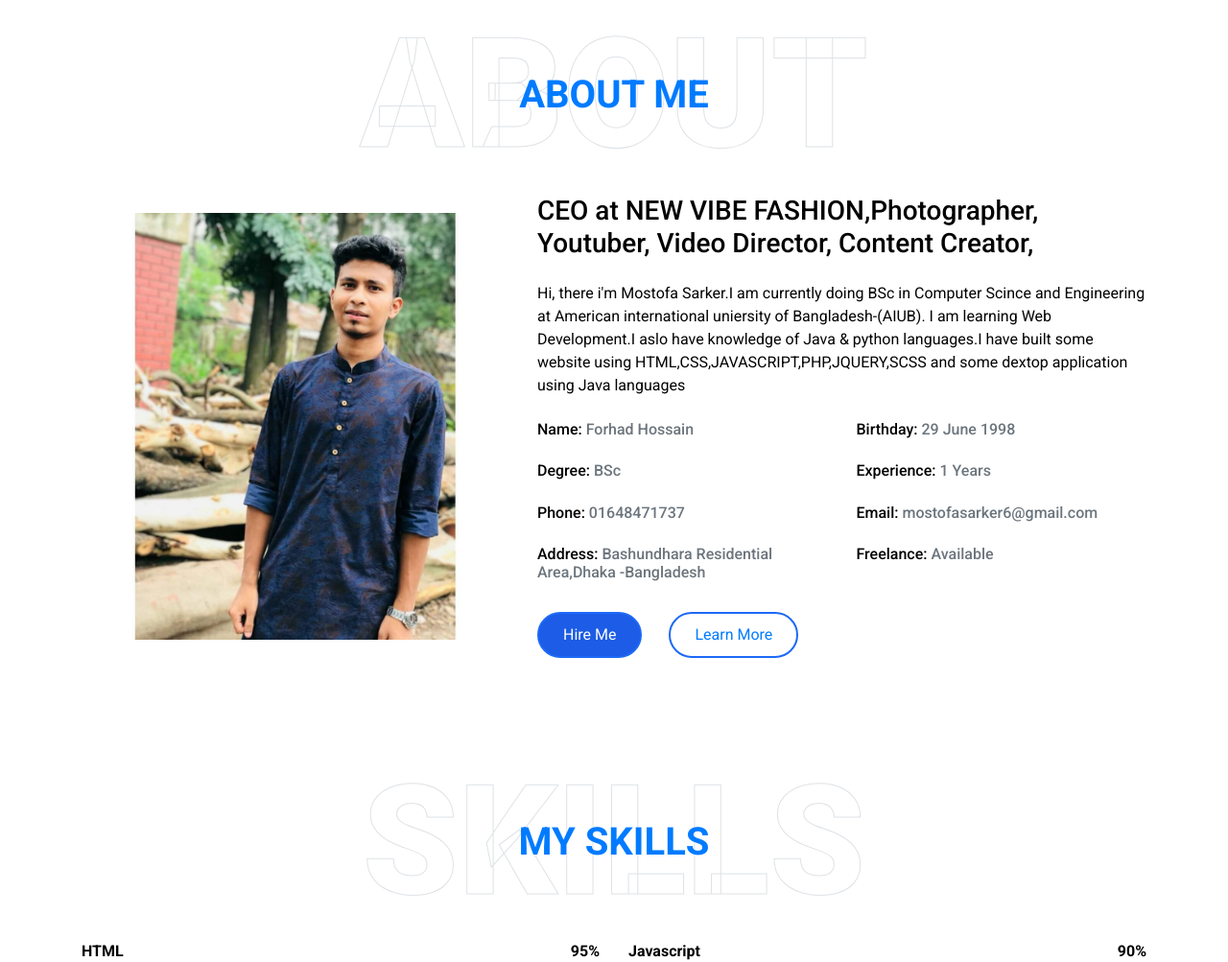
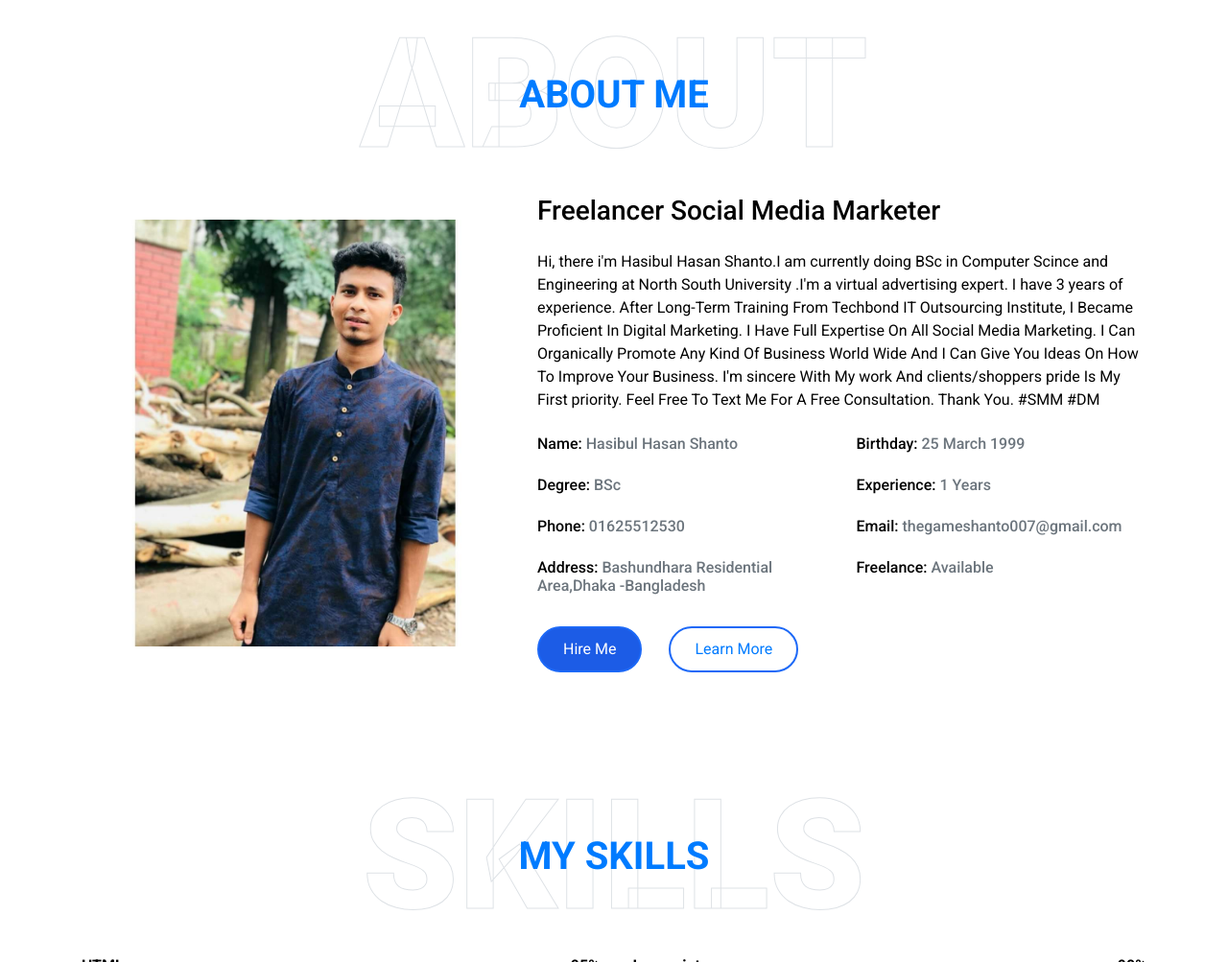
Before and after one commit to mostofasarker/Shanto-protfolio, a plain HTML site: page index.html in a window 1280 px wide. Shown: the part 893-1896 px from the top of the page at 96% size. Drawn offline with nearby package versions, Linux system fonts and the light colour scheme.

Commit message:
Update index.html

```diff
--- a/index.html
+++ b/index.html
@@ -159,26 +159,21 @@
           </div>
           <div class="col-lg-7">
             <h3 class="mb-4">
-              CEO at NEW VIBE FASHION,Photographer, Youtuber, Video Director,
-              Content Creator,
+              Freelancer  Social Media Marketer
             </h3>
             <p>
-              Hi, there i'm Mostofa Sarker.I am currently doing BSc in Computer
-              Scince and Engineering at American international uniersity of
-              Bangladesh-(AIUB). I am learning Web Development.I aslo have
-              knowledge of Java & python languages.I have built some website
-              using HTML,CSS,JAVASCRIPT,PHP,JQUERY,SCSS and some dextop
-              application using Java languages
-            </p>
+              Hi, there i'm Hasibul Hasan Shanto.I am currently doing BSc in Computer
+              Scince and Engineering at North South University
+    .I'm a virtual advertising expert. I have 3 years of experience. After Long-Term Training From Techbond IT Outsourcing Institute, I Became Proficient In Digital Marketing. I Have Full Expertise On All Social Media Marketing. I Can Organically Promote Any Kind Of Business World Wide And I Can Give You Ideas On How To Improve Your Business. I'm sincere With My work And clients/shoppers pride Is My First priority. Feel Free To Text Me For A Free Consultation. Thank You. #SMM #DM
             <div class="row mb-3">
               <div class="col-sm-6 py-2">
                 <h6>
-                  Name: <span class="text-secondary">Forhad Hossain</span>
+                  Name: <span class="text-secondary">Hasibul Hasan Shanto</span>
                 </h6>
               </div>
               <div class="col-sm-6 py-2">
                 <h6>
-                  Birthday: <span class="text-secondary">29 June 1998</span>
+                  Birthday: <span class="text-secondary">25 March 1999 </span>
                 </h6>
               </div>
               <div class="col-sm-6 py-2">
@@ -188,12 +183,12 @@
                 <h6>Experience: <span class="text-secondary">1 Years</span></h6>
               </div>
               <div class="col-sm-6 py-2">
-                <h6>Phone: <span class="text-secondary">01648471737</span></h6>
+                <h6>Phone: <span class="text-secondary">01625512530</span></h6>
               </div>
               <div class="col-sm-6 py-2">
                 <h6>
                   Email:
-                  <span class="text-secondary">mostofasarker6@gmail.com</span>
+                  <span class="text-secondary">thegameshanto007@gmail.com</span>
                 </h6>
               </div>
               <div class="col-sm-6 py-2">
```
